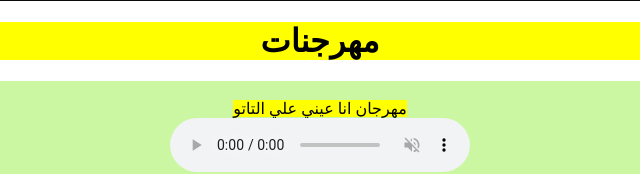
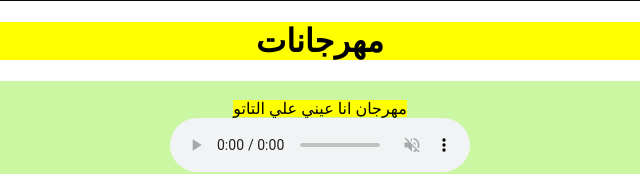
Before and after one commit to yusufemad1/music--, a plain HTML site: page index.html in a window 1280 px wide. Shown: the part 2479-2653 px from the top of the page, 320-960 px from the left. Drawn offline with Linux system fonts and the light colour scheme.

Commit message:
Update index.html

```diff
--- a/index.html
+++ b/index.html
@@ -198,7 +198,7 @@
 <audio src="music/احمد كامل ابعدي.mp3" controls muted loop autoplay></audio>
 </center>
 <center>
-    <h1 id="yuu"> مهرجنات</h1>
+    <h1 id="yuu"> مهرجانات</h1>
 </center>
 <center id="ll">
     <br>
```
